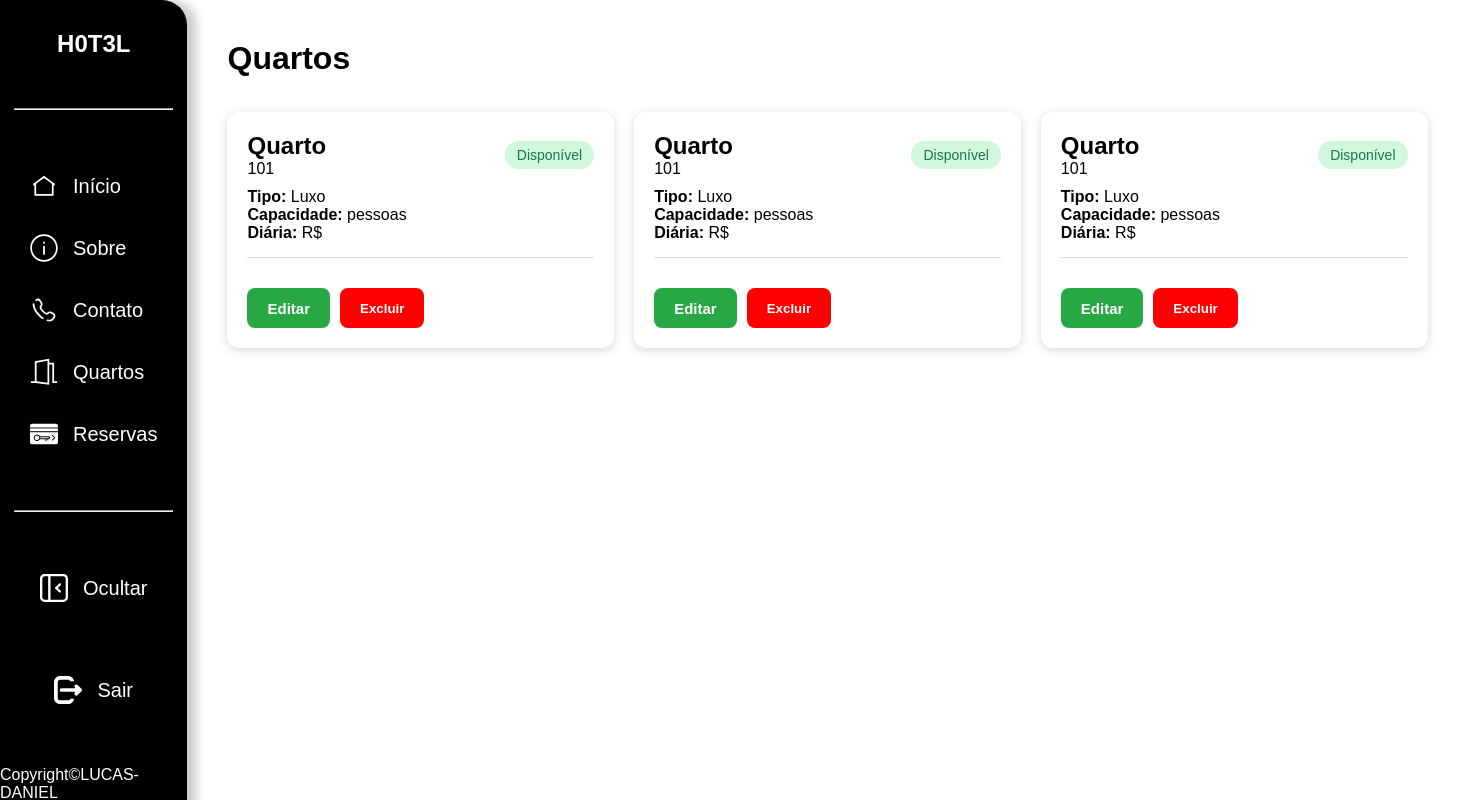
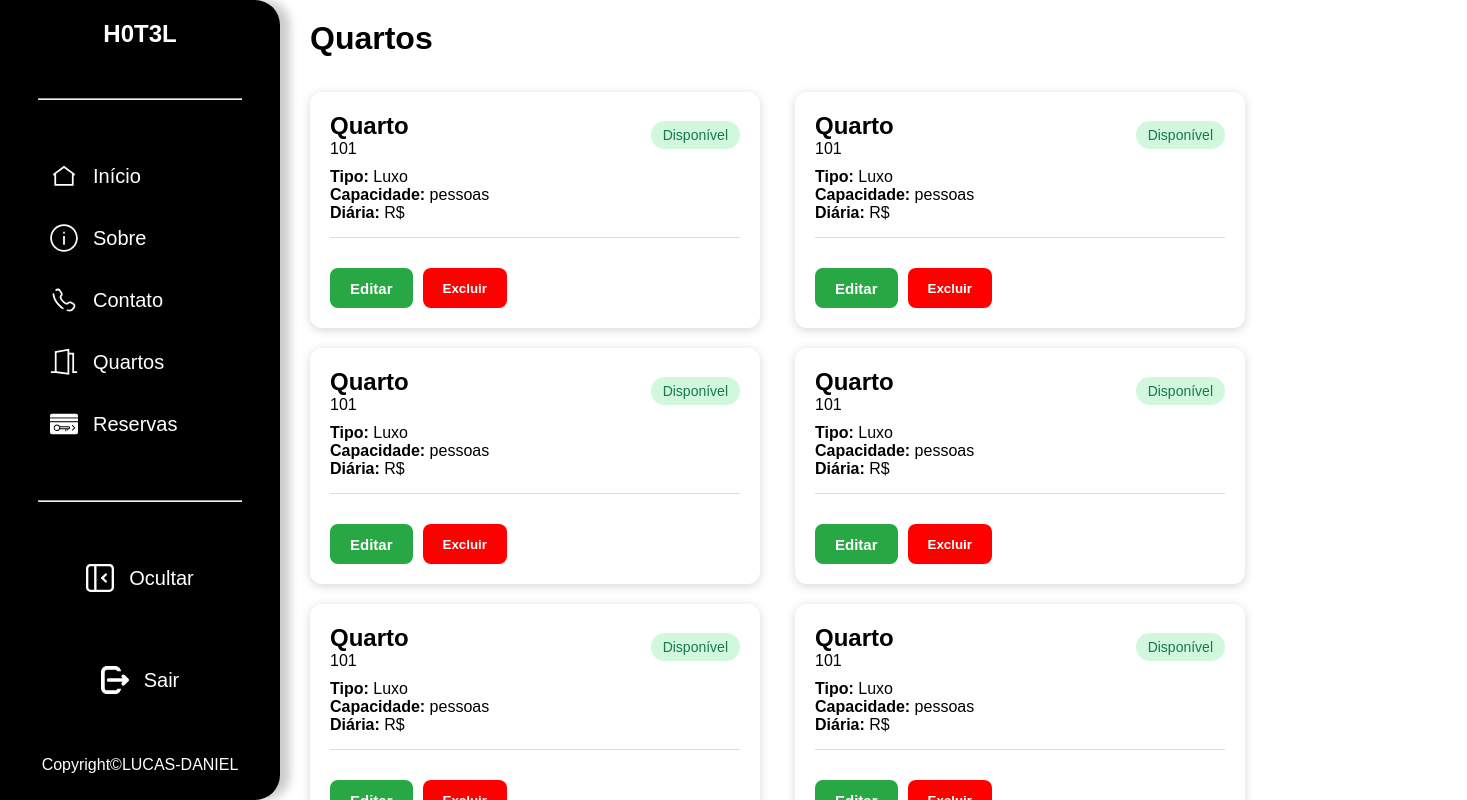
Before and after one commit to luc4s-23/Gerenciamento-de-hotel-, a React (Create React App) app in the folder Front/front-hoteis/: page /Quarto in a window 1280 px wide. Shown: the top 800 px of the page, 1467 px wide, since content can reach past the window. Built offline with nearby package versions, Linux system fonts and the light colour scheme.

Commit message:
interface de quartos melhorada

```diff
--- a/Front/front-hoteis/src/App.css
+++ b/Front/front-hoteis/src/App.css
@@ -15,15 +15,13 @@ body, html{
 }
 
 .layout-horizontal{
-  display: flex;
-  width: 100%;
-  min-width: 100vh;
+  min-height: 100vh;
 }
 
 .main-container{
-  flex: 1;
+  margin-left: 290px;
   flex-direction: column;
-  width: 100%;
-  padding: 40px;
-  min-height: calc(100vh - 50px);
+  width: calc(100% - 290px);
+  padding: 20px;
+  min-height: 100vh;
 }
--- a/Front/front-hoteis/src/App.js
+++ b/Front/front-hoteis/src/App.js
@@ -3,15 +3,14 @@ import Home from './paginas/Home/Home';
 import About from './paginas/About/About';
 import Contato from './paginas/Contato/Contato';
 import NavBar from './Components/Nav/NavBar';
-import './App.css'
+import './App.css';
 import Quarto from './paginas/Quartos/Quarto';
 import Reserva from './paginas/Reserva/Reserva';
+import LoginUser from './paginas/Login/LoginUser';
 
-function App() {
+function LayoutComMenu() {
   return (
-    <Router>
     <div className='layout-horizontal'>
-
       <NavBar />
 
       <div className='main-container'>
@@ -24,6 +23,16 @@ function App() {
         </Routes>
       </div>
     </div>
+  );
+}
+
+function App() {
+  return (
+    <Router>
+      <Routes>
+        <Route path="/LoginUser" element={<LoginUser />} />
+        <Route path="/*" element={<LayoutComMenu />} />
+      </Routes>
     </Router>
   );
 }
--- a/Front/front-hoteis/src/Components/Card/Card.css
+++ b/Front/front-hoteis/src/Components/Card/Card.css
@@ -1,46 +1,7 @@
-.main-card {
-    background-color: rgb(238, 235, 235);
-    border: 1px solid;
-    align-items: center;
-    justify-content: center;
-    border-radius: 15px;
-    display: flex;
-    width: 500px;
-    height: 170px;
-    padding: 15px;
-
-}
-
-.hero-card {
-    display: flex;
-    flex-direction: column;
-    gap: 10px;
-}
-
-.cabecalho {
-    display: flex;
-    justify-content: space-between;
-    align-items: center;
-    gap: 162px;
-}
-
-.status {
-    background-color: rgb(36, 173, 36);
-    color: white;
-    font-size: 20px;
-    padding: 5px;
-    border-radius: 20px;
-}
-
-.hr {
-    width: 100%;
-}
-
-/*===================================*/
-
 .card-quarto {
     background-color: white;
-    width: 500px;
+    width: 100%;
+    max-width: 450px;
     border-radius: 12px;
     box-shadow: 0px 2px 10px rgba(124, 124, 124, 0.3);
     padding: 20px;
--- a/Front/front-hoteis/src/Components/Nav/NavBar.css
+++ b/Front/front-hoteis/src/Components/Nav/NavBar.css
@@ -3,16 +3,19 @@
   display: flex;
   flex-direction: column;
   align-items: center;
-  padding: 30px 0;
+  padding: 20px;
   gap: 50px;
-  width: 15%; /* Ajustado para não espremer o texto */
+  width: 280px; /* Ajustado para não espremer o texto */
   min-height: 100vh;
   background-color: #000;
   color: #fff;
-  position: sticky;
+  position: fixed;
   top: 0;
+  left: 0;
+  height: 100vh;
   border-radius: 0 25px 25px 0;
   box-shadow: 10px 0px 10px rgba(0, 0, 0, 0.2);
+  box-sizing: border-box;
 }
 
 .nav-links {
--- /dev/null
+++ b/Front/front-hoteis/src/paginas/Login/LoginUser.js
@@ -0,0 +1,13 @@
+import './LoginUser.css';
+
+function LoginUser() {
+    return (
+        <main className="login-container">
+            <h1 className='titulo-login'>LOGIN</h1>
+            <hr />
+            <input className='input-login' placeholder='Login'></input>
+        </main>
+    );
+}
+
+export default LoginUser;
--- a/Front/front-hoteis/src/paginas/Quartos/Quarto.css
+++ b/Front/front-hoteis/src/paginas/Quartos/Quarto.css
@@ -1,12 +1,15 @@
-.main-quarto{
+.main-quarto {
     display: flex;
     flex-direction: column;
     gap: 35px;
 }
-.cards-quartos{
-    display: flex;
-    flex-direction: row;
+
+.cards-quartos {
+    display: grid;
+    grid-template-columns: repeat(auto-fit, minmax(320px, 1fr));
+    width: 100%;
     gap: 20px;
+    align-items: start;
 }
 
 /*
--- a/Front/front-hoteis/src/paginas/Quartos/Quarto.js
+++ b/Front/front-hoteis/src/paginas/Quartos/Quarto.js
@@ -6,6 +6,9 @@ function Quarto() {
     <main className="main-quarto">
       <h1>Quartos</h1>
       <section className="cards-quartos">
+        <Card />
+        <Card />
+        <Card />
         <Card />
         <Card />
         <Card />
```
Also changed, not shown: Front/front-hoteis/src/paginas/Login/LoginUser.css (added), 2 other files (tests, documents, lock files or other folders). Lines whose indentation alone changed are shown as unchanged.
